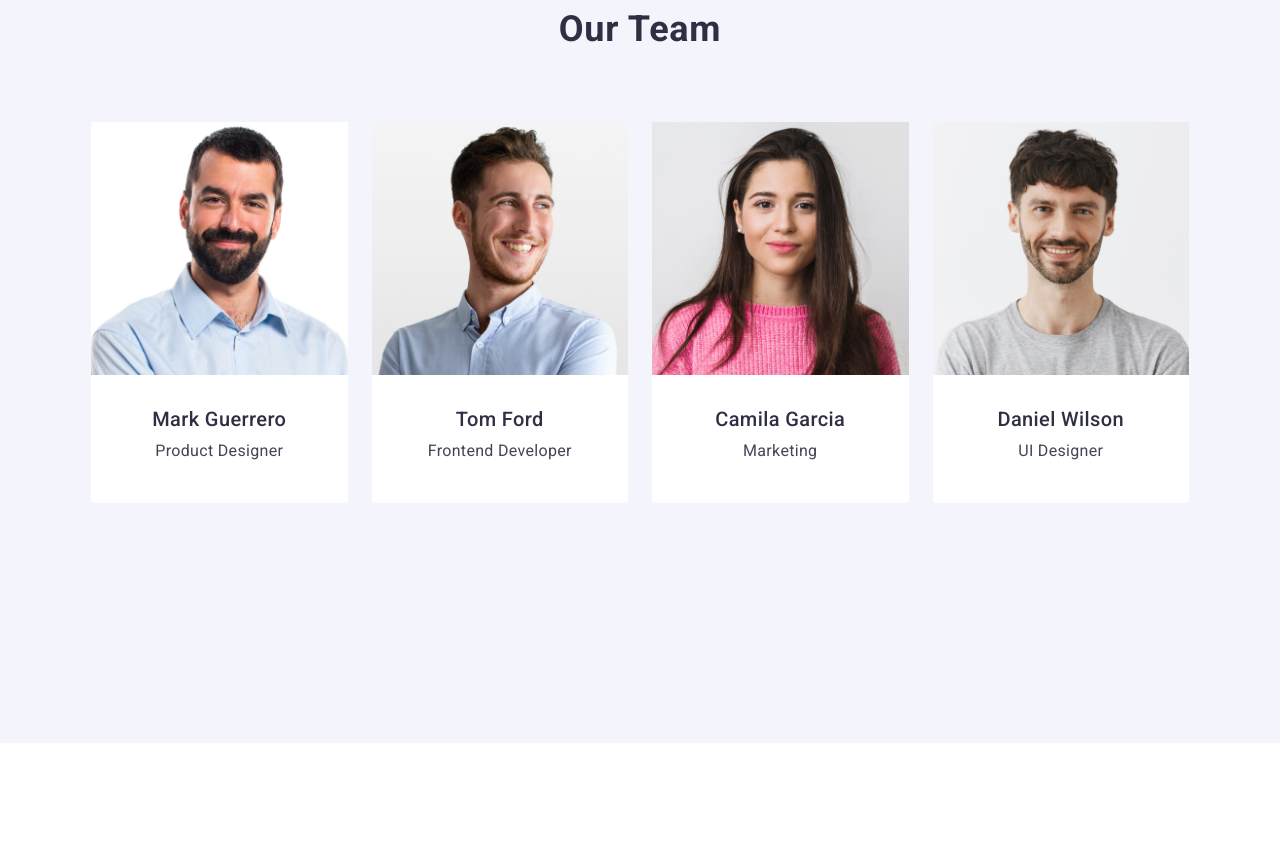
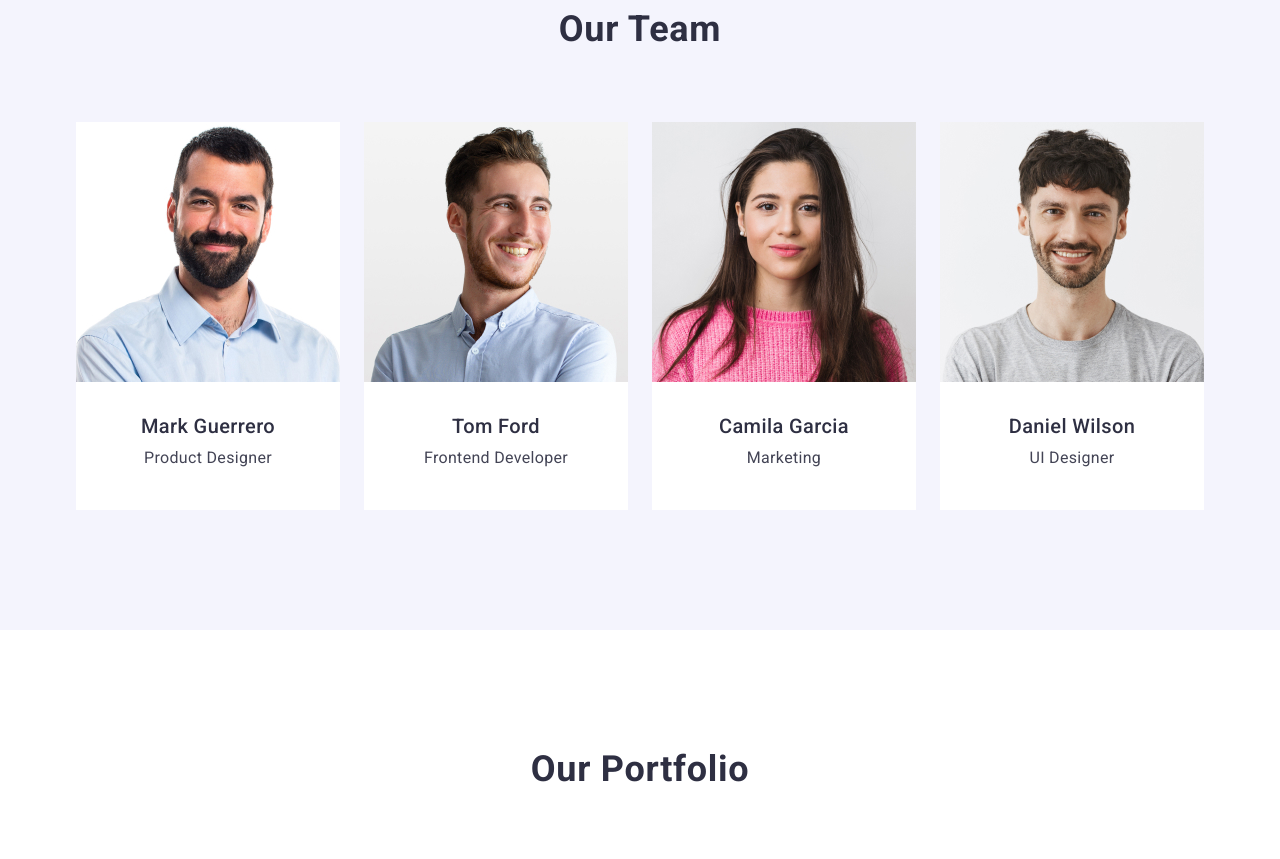
Before and after one commit to Aleksandra0001/goit-markup-hw-03, a plain HTML site: page index.html in a window 1280 px wide. Shown: the part 1400-2259 px from the top of the page. Drawn offline with nearby package versions, Linux system fonts and the light colour scheme.

Commit message:
Update style.css

```diff
--- a/css/style.css
+++ b/css/style.css
@@ -249,20 +249,20 @@ img {
 
 .team-list{
     display: flex;
-    padding-bottom: 120px;
-    padding-left: 15px;
-    padding-right: 15px;
+    /* padding-bottom: 120px; */
+    /* padding-left: 15px;
+    padding-right: 15px; */
     gap: 24px;
 }
 
 .our-team-list{
     background-color: #FFFFFF;
-    border-radius: 0px 0px 4px 4px;
     width: calc((100% - 72px) / 4);
 }
 
 .our-team-description{
     padding: 32px 0;
+    border-radius: 0px 0px 4px 4px;
 }
 
 .name{
```
